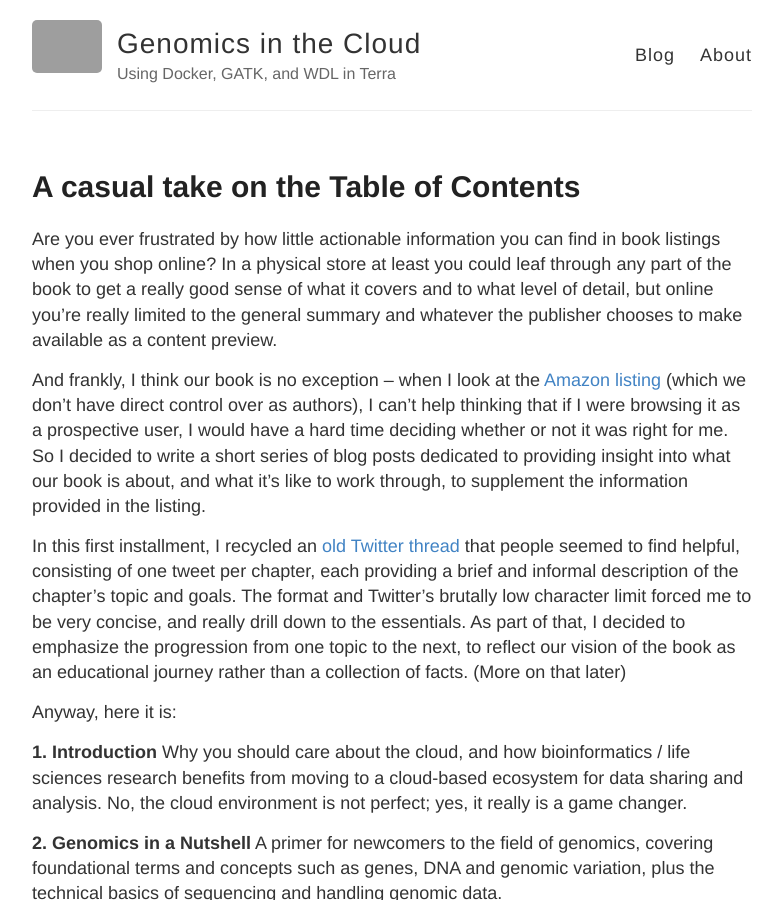
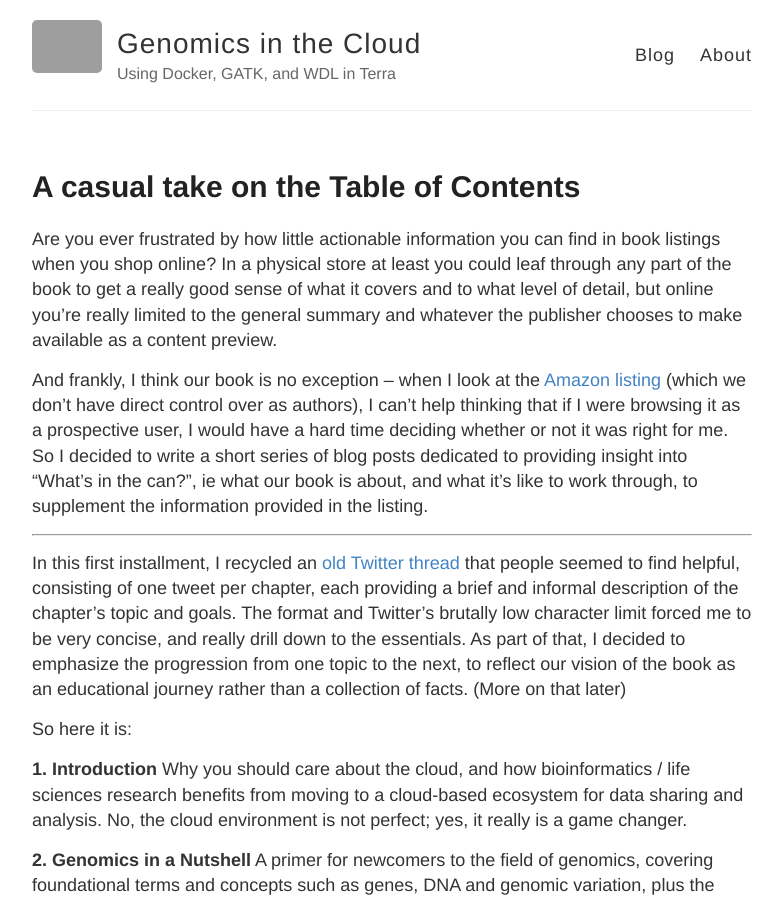
Before and after one commit to broadinstitute/genomics-in-the-cloud, a Jekyll site: the page built from _posts/2021-4-29-A-casual-take-on-the-TOC.md, in a window 1280 px wide and 900 px high. Shown: the whole window, without its empty margins (248-1031 px from the left). Built offline with Jekyll 4.4.1, drawn with Linux system fonts in a browser that asks for light colours; some of the changed text lies outside the part shown; grey boxes are pictures that could not be loaded.

```diff
--- a/_posts/2021-4-29-A-casual-take-on-the-TOC.md
+++ b/_posts/2021-4-29-A-casual-take-on-the-TOC.md
@@ -5,11 +5,13 @@ title: A casual take on the Table of Contents
 
 Are you ever frustrated by how little actionable information you can find in book listings when you shop online? In a physical store at least you could leaf through any part of the book to get a really good sense of what it covers and to what level of detail, but online you're really limited to the general summary and whatever the publisher chooses to make available as a content preview.
 
-And frankly, I think our book is no exception -- when I look at the [Amazon listing](https://www.amazon.com/Genomics-Cloud-GATK-Spark-Docker-dp-1491975199/dp/1491975199) (which we don't have direct control over as authors), I can't help thinking that if I were browsing it as a prospective user, I would have a hard time deciding whether or not it was right for me. So I decided to write a short series of blog posts dedicated to providing insight into what our book is about, and what it's like to work through, to supplement the information provided in the listing.
+And frankly, I think our book is no exception -- when I look at the [Amazon listing](https://www.amazon.com/Genomics-Cloud-GATK-Spark-Docker-dp-1491975199/dp/1491975199) (which we don't have direct control over as authors), I can't help thinking that if I were browsing it as a prospective user, I would have a hard time deciding whether or not it was right for me. So I decided to write a short series of blog posts dedicated to providing insight into "What's in the can?", ie what our book is about, and what it's like to work through, to supplement the information provided in the listing.
+
+----
 
 In this first installment, I recycled an [old Twitter thread](https://twitter.com/VdaGeraldine/status/1263336914859560962?s=20) that people seemed to find helpful, consisting of one tweet per chapter, each providing a brief and informal description of the chapter's topic and goals. The format and Twitter's brutally low character limit forced me to be very concise, and really drill down to the essentials. As part of that, I decided to emphasize the progression from one topic to the next, to reflect our vision of the book as an educational journey rather than a collection of facts. (More on that later)
 
-Anyway, here it is:
+So here it is:
 
 **1. Introduction**
 Why you should care about the cloud, and how bioinformatics / life sciences research benefits from moving to a cloud-based ecosystem for data sharing and analysis. No, the cloud environment is not perfect; yes, it really is a game changer.
```
Also changed, not shown: other parts of _posts/2021-4-29-A-casual-take-on-the-TOC.md (+3 -1 lines), _posts/2021-4-20-Welcome-to-GITC.md (+8 -1 lines).
